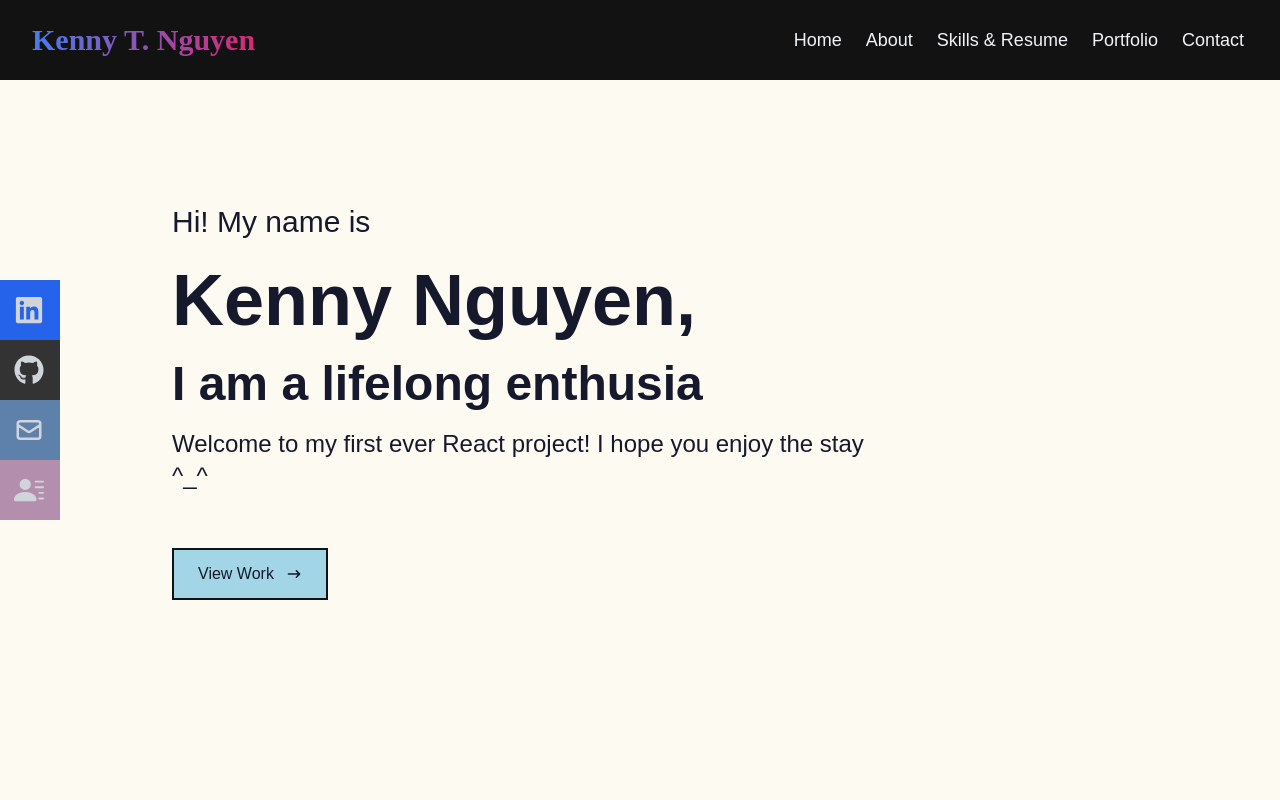
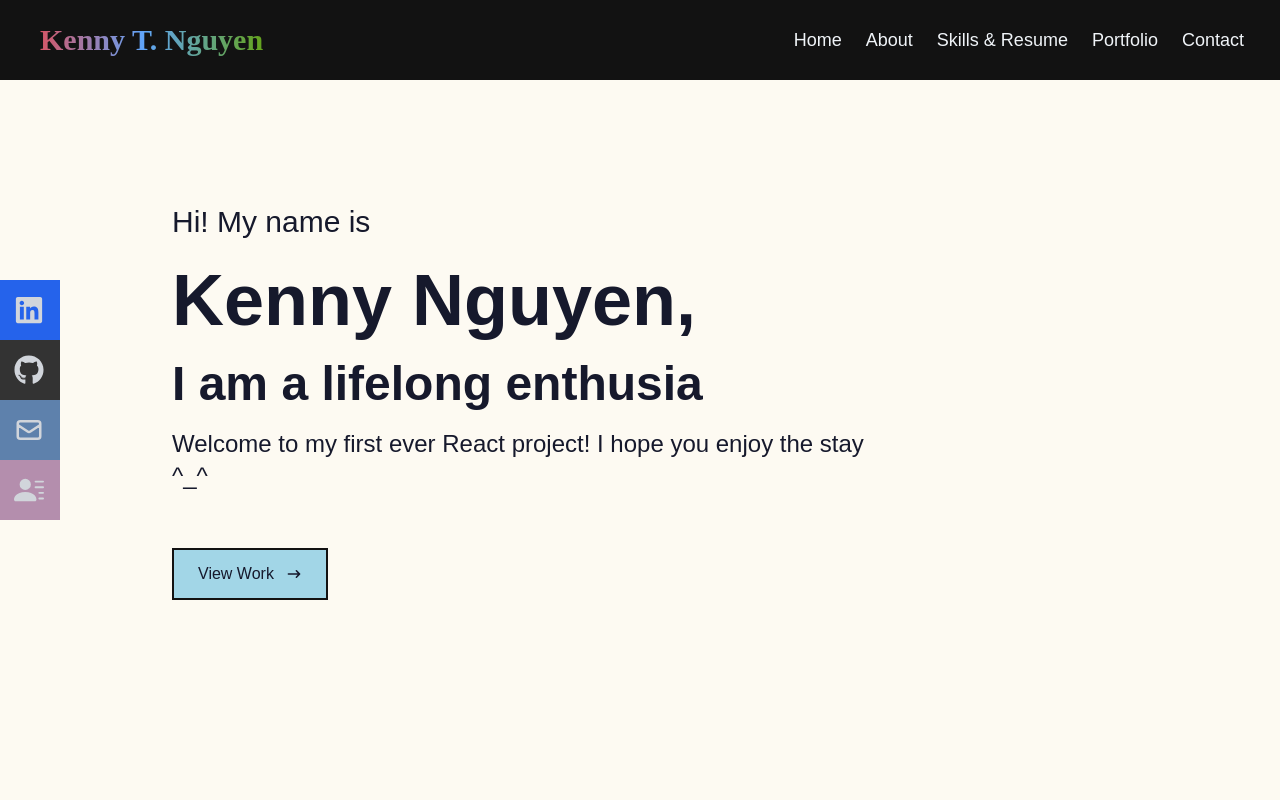
Before and after one commit to knytnguyen/portfolio, a React (Create React App) app: page / in a window 1280 px wide. Shown: the top 800 px of the page. Built offline with nearby package versions, Linux system fonts and the light colour scheme.

Commit message:
Changed styling of site logo

```diff
--- a/src/components/Navbar.jsx
+++ b/src/components/Navbar.jsx
@@ -10,7 +10,11 @@ const Navbar = () => {
   return (
     <div className='fixed w-full h-[80px] flex justify-between items-center px-4 bg-[#121212] text-[#f0f4f8]'>
         <div>
-            <h1 className='font-extrabold text-transparent text-3xl bg-clip-text bg-gradient-to-r from-blue-500 to-pink-600 pl-4'>Kenny T. Nguyen</h1>
+            <h1 className='font-extrabold text-transparent text-3xl bg-clip-text bg-gradient-to-r from-red-500 via-blue-400 to-lime-600 pl-4'>
+                <a className='bg-gradient-to-r from-red-500 via-blue-400 to-lime-600 bg-[length:0%_5px] bg-no-repeat bg-left-bottom hover:bg-[length:100%_5px] transition-all duration-500 p-2 cursor-pointer' href='#top'>
+                <Link to="home" smooth={true} duration={500}> Kenny T. Nguyen </Link>
+                </a>
+            </h1>
         </div>
         {/* MENU */}
         <ul className='hidden md:flex text-lg p-2'>
```
